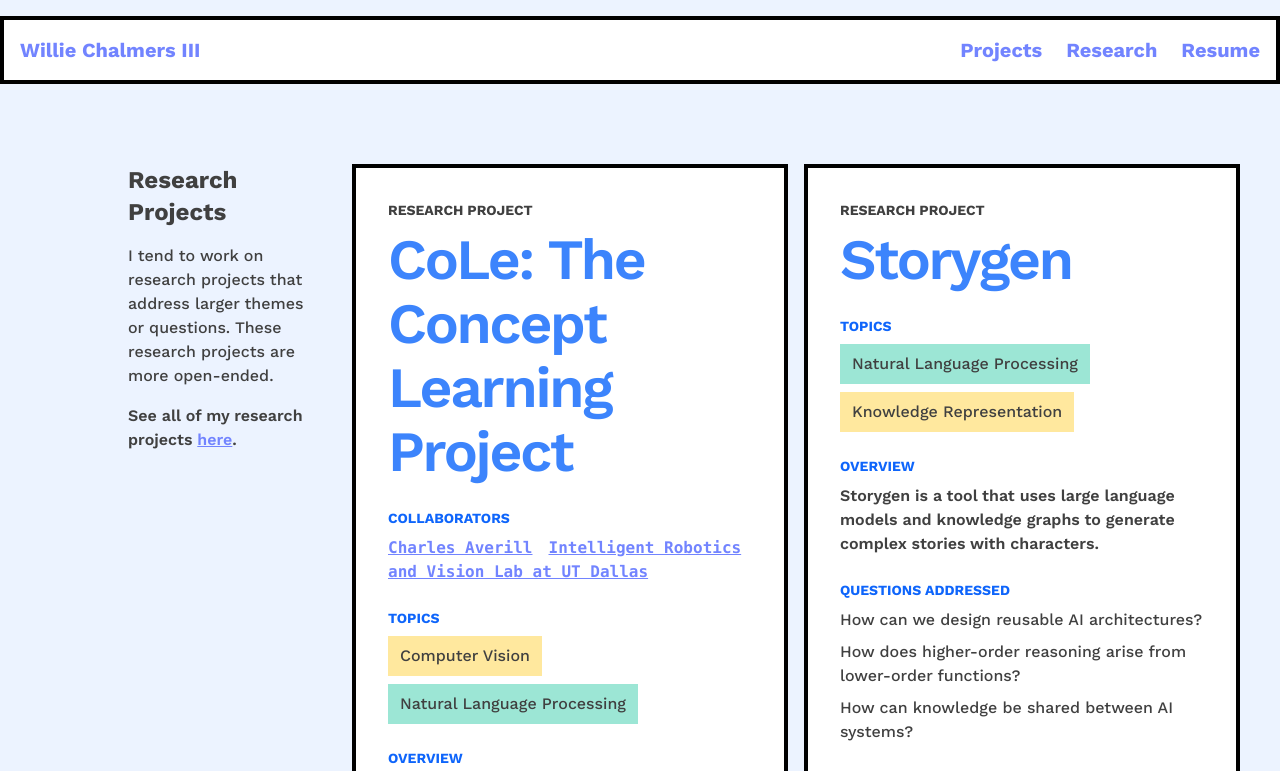
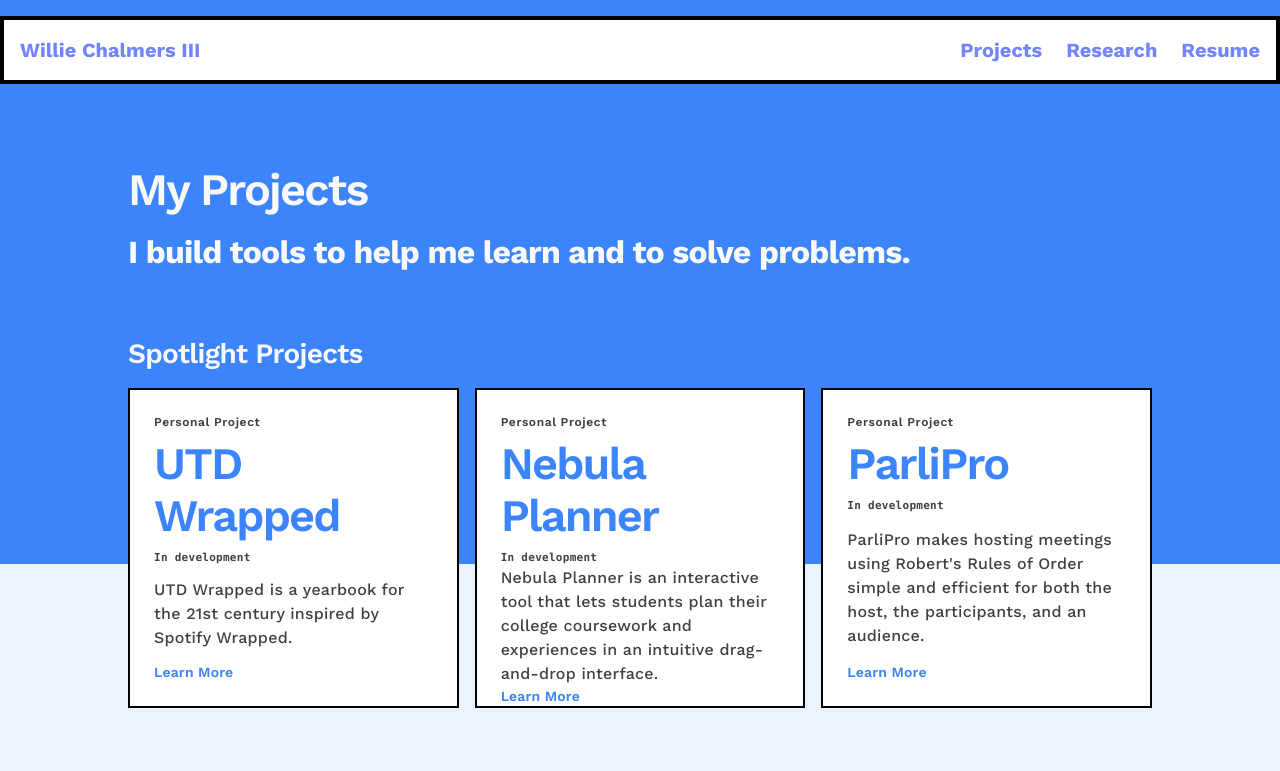
Before and after one commit to WillieCubed/website, a Next.js app: page /projects in a window 1280 px wide. Shown: the top 771 px of the page. Built offline with nearby package versions, Linux system fonts and the light colour scheme.

Commit message:
feat: Add new featured projects section
TODO: Redesign rest of page

```diff
--- a/app/(pages)/projects/page.tsx
+++ b/app/(pages)/projects/page.tsx
@@ -3,7 +3,7 @@ import LinkButton from '../../../components/LinkButton';
 import ProjectList from '../../../components/ProjectList';
 import { ProjectData, getProjects } from '../../../lib/projects';
 
-const FEATURED_PROJECTS_LIMIT = 4;
+const FEATURED_PROJECTS_LIMIT = 3;
 
 export async function generateMetadata() {
   const projects = await getProjects();
@@ -24,6 +24,29 @@ export async function generateMetadata() {
   };
 }
 
+function SpotlightProjectCard({ project }: { project: ProjectData }) {
+  return (
+    <div className="h-[320px] p-6 flex flex-col justify-between bg-surface-foreground dark:bg-slate-900 border-2 border-black">
+      <div className="flex flex-col space-y-2">
+        <div className="text-label-medium">Personal Project</div>
+        <div className="text-display-medium font-display text-primary">
+          {project.name}
+        </div>
+        <div className="text-label-small font-mono">In development</div>
+      </div>
+      <div className="text-title-medium">{project.overview}</div>
+      <div className="flex flex-row space-x-4">
+        <Link
+          className="text-primary text-label-large"
+          href={`/projects/${project.codename}`}
+        >
+          Learn More
+        </Link>
+      </div>
+    </div>
+  );
+}
+
 /**
  * A page showing off all of my projects
  *
@@ -39,6 +62,24 @@ export default async function ProjectsPage() {
 
   return (
     <main className="">
+      <section className="-mt-[100px] mb-[160px] pt-[100px] px-6 pb-4 md:grid md:grid-cols-12 md:gap-x-4 bg-maverick-500">
+        <div className="mt-16 md:col-start-1 md:col-span-12 lg:col-start-2 lg:col-span-10 space-y-4 text-on-primary">
+          <div className="text-display-medium">My Projects</div>
+          <div className="text-headline-large">
+            I build tools to help me learn and to solve problems.
+          </div>
+        </div>
+        <div className="-mb-[160px] pt-16 md:col-start-1 md:col-span-12 lg:col-start-2 lg:col-span-10 space-y-4">
+          <div className="text-headline-medium text-on-primary">
+            Spotlight Projects
+          </div>
+          <div className="columns-3">
+            <SpotlightProjectCard project={personalProjects[0]} />
+            <SpotlightProjectCard project={personalProjects[1]} />
+            <SpotlightProjectCard project={personalProjects[2]} />
+          </div>
+        </div>
+      </section>
       <section
         id="research-projects"
         className="py-[16px] lg:py-[64px] md:px-[16px] lg:grid lg:grid-cols-12 lg:px-[24px] lg:gap-x-[16px]"
```
